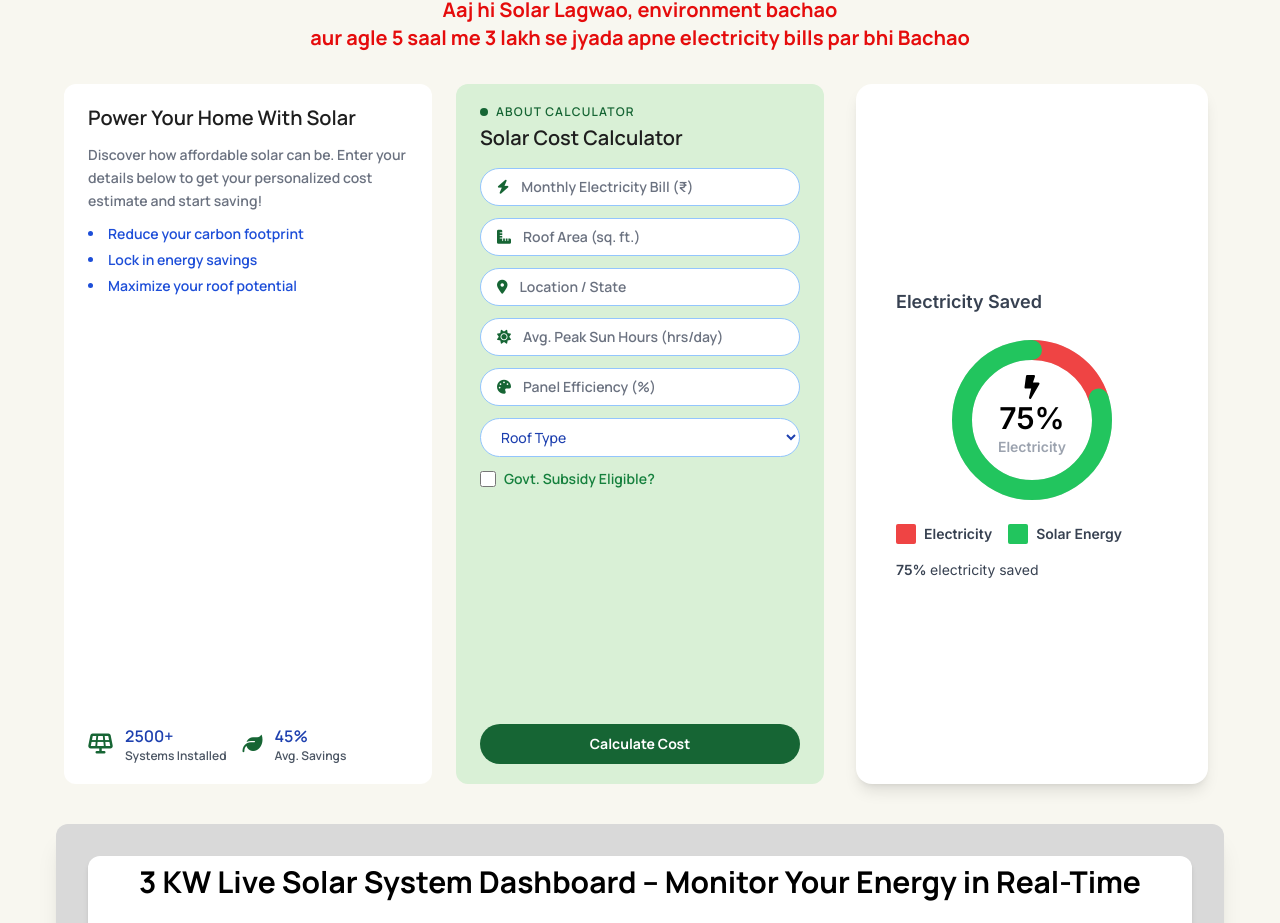
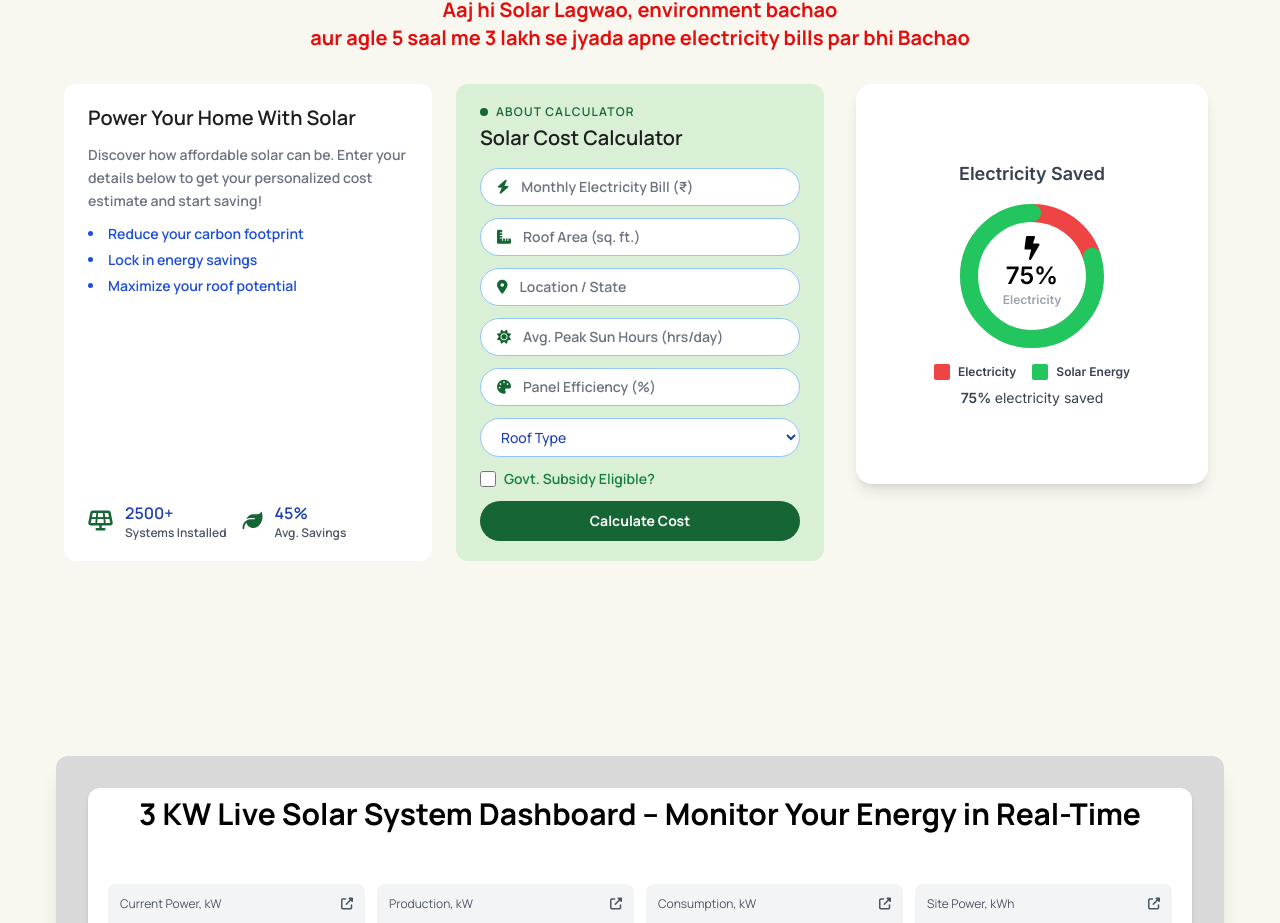
Before and after one commit to vanshika8484/Solar_web, a React (Vite) app: page / in a window 1280 px wide. Shown: the part 2248-3171 px from the top of the page. Built offline with nearby package versions, Linux system fonts and the light colour scheme; a web font is replaced by a local one.

Commit message:
Update ElectricitySavedCard.jsx

```diff
--- a/src/components/ElectricitySavedCard.jsx
+++ b/src/components/ElectricitySavedCard.jsx
@@ -3,28 +3,22 @@ import { FaBolt } from "react-icons/fa";
 
 const ElectricitySavedCard = () => {
   return (
-    <div className="bg-white rounded-2xl shadow-lg flex items-center justify-center h-[700px] p-4 font-['Inter']">
-      <div className="  p-6 w-72 sm:w-80">
-        <h2 className="text-gray-700 font-semibold text-lg mb-6">
+    <div className="bg-white rounded-2xl shadow-lg flex items-center justify-center h-[400px] p-4 font-['Inter']">
+      <div className="flex flex-col items-center justify-center p-6 w-72 sm:w-80">
+        <h2 className="text-gray-700 font-semibold text-lg mb-4">
           Electricity Saved
         </h2>
 
         {/* SVG Circle */}
-        <div className="relative flex justify-center items-center mb-6">
+        <div className="relative flex justify-center items-center mb-4">
           <svg
-            className="w-40 h-40"
+            className="w-36 h-36"
             viewBox="0 0 160 160"
             fill="none"
             xmlns="http://www.w3.org/2000/svg"
           >
             {/* Background circle */}
-            <circle
-              cx="80"
-              cy="80"
-              r="70"
-              stroke="#D9D9D9"
-              strokeWidth="20"
-            />
+            <circle cx="80" cy="80" r="70" stroke="#D9D9D9" strokeWidth="20" />
             {/* Red Arc - Electricity */}
             <circle
               cx="80"
@@ -54,32 +48,32 @@ const ElectricitySavedCard = () => {
           {/* Center Icon and Text */}
           <div className="absolute flex flex-col items-center -mt-2">
             <FaBolt className="text-black text-2xl mb-1" />
-            <span className="text-black font-semibold text-3xl leading-none">
+            <span className="text-black font-semibold text-2xl leading-none">
               75%
             </span>
-            <span className="text-gray-400 text-sm mt-1">Electricity</span>
+            <span className="text-gray-400 text-xs mt-1">Electricity</span>
           </div>
         </div>
 
         {/* Legend */}
-        <div className="flex items-center space-x-4 mb-4">
+        <div className="flex items-center justify-center space-x-4 mb-2">
           <div className="flex items-center space-x-2">
             <div
-              className="w-5 h-5 rounded-sm"
+              className="w-4 h-4 rounded-sm"
               style={{ backgroundColor: "#EF4444" }}
             ></div>
-            <span className="text-gray-700 text-sm">Electricity</span>
+            <span className="text-gray-700 text-xs">Electricity</span>
           </div>
           <div className="flex items-center space-x-2">
             <div
-              className="w-5 h-5 rounded-sm"
+              className="w-4 h-4 rounded-sm"
               style={{ backgroundColor: "#22C55E" }}
             ></div>
-            <span className="text-gray-700 text-sm">Solar Energy</span>
+            <span className="text-gray-700 text-xs">Solar Energy</span>
           </div>
         </div>
 
-        <p className="text-gray-700 font-semibold text-sm">
+        <p className="text-gray-700 font-semibold text-sm text-center">
           75% <span className="font-normal">electricity saved</span>
         </p>
       </div>
```
